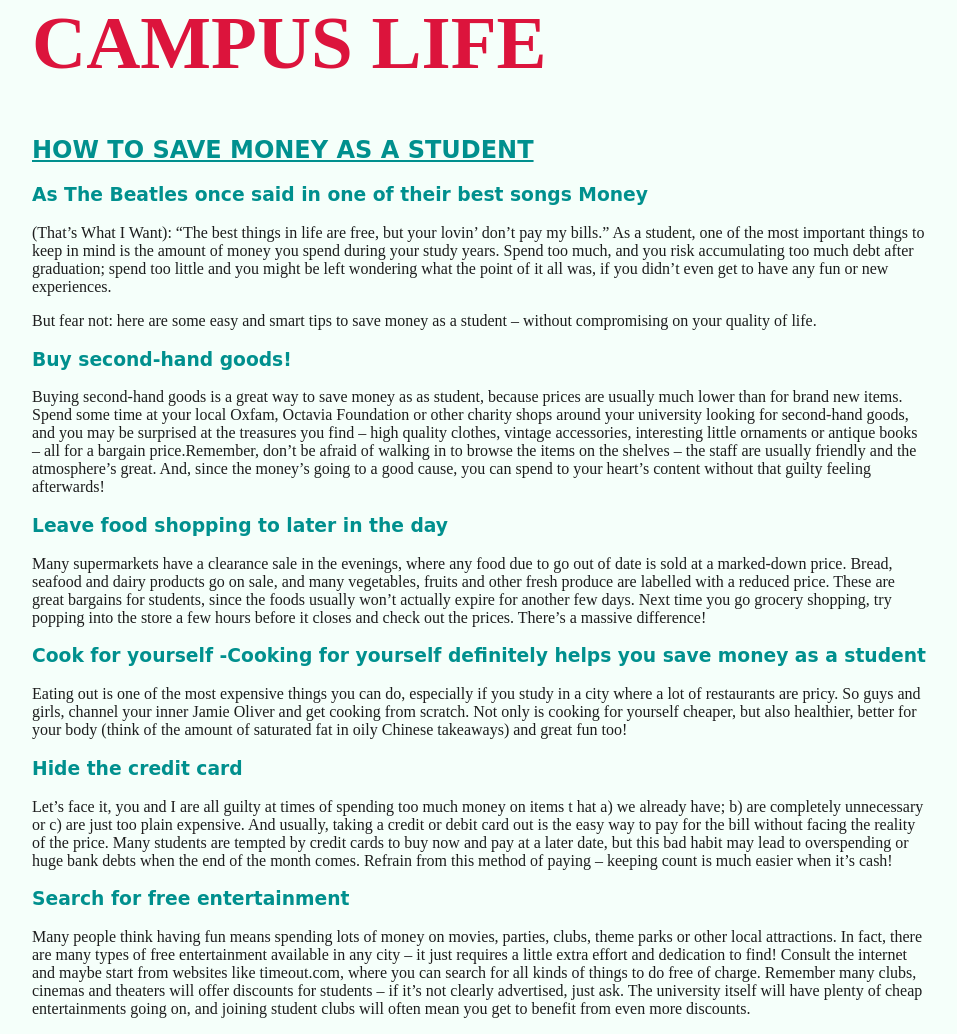
After one commit to fafieshamie/my-first-blog, a Django app: template blog/templates/blog/post1.html in a window 1280 px wide. The commit adds this page. Shown: the whole page, without its empty margins (160-1117 px from the left). Run offline with Django 3.2, Linux system fonts and the light colour scheme; the template is opened without the code that fills it, so the values that code supplies are empty.

Commit message:
Added views to create/edit blog post inside the site.

```diff
--- /dev/null
+++ b/blog/templates/blog/base.html
@@ -0,0 +1,3 @@
+{% if user.is_authenticated %}
+<a href="{% url 'post_new'	%}"	class="top-menu"><span class="glyphicon glyphicon-plus"></span></a>
+{% endif %}
--- /dev/null
+++ b/blog/templates/blog/post1.html
@@ -0,0 +1,57 @@
+<html>
+<head>
+<link rel="stylesheet" href="static/css/blog.css">
+
+<title>CAMPUS LIFE</title>
+</head>
+<body>
+	<div>
+	<h1>CAMPUS LIFE</h1>
+	</div>
+	<h2><a	href="post_list.html">HOW TO SAVE MONEY AS A STUDENT</a></h2>
+		<h3>As The Beatles once said in one of their best songs Money </h3>
+		<p>(That’s What I Want): “The best things in life are free, but your lovin’ don’t pay my bills.”
+		As a student, one of the most important things to keep in mind is the amount of money you spend
+		during your study years. Spend too much, and you risk accumulating too much debt after graduation;
+		spend too little and you might be left wondering what the point of it all was, if you didn’t even get
+		to have any fun or new experiences.</p>
+
+       <p>But fear not: here are some easy and smart tips to save money as a student – without compromising on your quality of life.</p>
+		<h3> Buy second-hand goods!</h3>
+		<p>Buying second-hand goods is a great way to save money as as student,
+		because prices are usually much lower than for brand new items. Spend some time at your local Oxfam,
+		Octavia Foundation or other charity shops around your university looking for second-hand goods, and you may
+		be surprised at the treasures you find – high quality clothes, vintage accessories, interesting little ornaments
+		or antique books – all for a bargain price.Remember, don’t be afraid of walking in to browse the items on the shelves –
+		the staff are usually friendly and the atmosphere’s great. And, since the money’s going to a good cause, you can spend to
+		your heart’s content without that guilty feeling afterwards!</p>
+
+		<h3>Leave food shopping to later in the day</h3>
+		<p>Many supermarkets have a clearance sale in the evenings, where any
+		food due to go out of date is sold at a marked-down price. Bread, seafood and dairy products go on sale, and many
+		vegetables, fruits and other fresh produce are labelled with a reduced price. These are great bargains for students,
+		since the foods usually won’t actually expire for another few days. Next time you go grocery shopping, try popping into
+		the store a few hours before it closes and check out the prices. There’s a massive difference! </p>
+
+		<h3>Cook for yourself -Cooking for yourself definitely helps you save money as a student</h3>
+       <p>		Eating out is one of the
+		most expensive things you can do, especially if you study in a city where a lot of restaurants are pricy. So guys and
+		girls, channel your inner Jamie Oliver and get cooking from scratch. Not only is cooking for yourself cheaper, but also
+		healthier, better for your body (think of the amount of saturated fat in oily Chinese takeaways) and great fun too!</p>
+
+        <h3> Hide the credit card</h3>
+		<p>Let’s face it, you and I are all guilty at times of spending too much money on items t
+		hat a) we already have; b) are completely unnecessary or c) are just too plain expensive. And usually, taking a credit
+		or debit card out is the easy way to pay for the bill without facing the reality of the price. Many students are tempted
+		by credit cards to buy now and pay at a later date, but this bad habit may lead to overspending or huge bank debts when the
+		end of the month comes. Refrain from this method of paying – keeping count is much easier when it’s cash!</p>
+
+		<h3> Search for free entertainment</h3>
+		<p>Many people think having fun means spending lots of money on movies, parties, clubs,
+		theme parks or other local attractions. In fact, there are many types of free entertainment available in any city –
+		it just requires a little extra effort and dedication to find! Consult the internet and maybe start from websites like
+		timeout.com, where you can search for all kinds of things to do free of charge. Remember many clubs, cinemas and theaters
+		will offer discounts for students – if it’s not clearly advertised, just ask. The university itself will have plenty of cheap
+		entertainments going on, and joining student clubs will often mean you get to benefit from even more discounts.</p>
+</body>
+</html>
--- /dev/null
+++ b/blog/templates/blog/post_detail.html
@@ -0,0 +1,3 @@
+{% if user.is_authenticated %}
+	<a class=" btn btn-default" href="% url 'post_edit' pk=post.pk %}"><span class="glyphicon-pencil"></span></a>
+{% endif %}
--- /dev/null
+++ b/blog/templates/blog/static/css/blog.css
@@ -0,0 +1,58 @@
+html body{
+	background-color:#F5FFFA;
+	color: #1d1d1d;
+	width:70% ;
+	margin:auto;
+
+}
+h1 {
+	color:#DC143C;
+	margin-top:	0;
+
+	font-size:75px;
+
+	}
+a{
+	color:#828282;
+
+
+	}
+
+.page-header h1,.page-header h1	a,.page-header	h1	a:visited, .page-header	h1	a:active{
+	color:	#ffffff;
+	font-size:	36pt;
+	text-decoration:none;
+	}
+.content{
+	margin-left:40px;
+	}
+h2 a,	h3 a,h3,	h4 a{
+
+	font-family:'Lobster',cursive;
+	color:#00908E;
+	}
+ul {
+	color:#828282;
+
+
+	}
+.save{
+	float:	right;
+	}
+.post-form	textarea,.post-form	input{
+	width:	60%;
+	}
+.top-menu,.top-menu:hover,.top-menu:visited	{
+	color:	#ffffff;
+	float:	right;
+	font-size:	26pt;
+	margin-right:20px;
+	}
+ul p{
+color: #1d1d1d;
+
+
+ }
+.post h2 a,.post h2	a:visited{
+	color:	#000000;
+	}
--- a/blog/urls.py
+++ b/blog/urls.py
@@ -1,6 +1,9 @@
 from django.urls import path
-from . import views
+from .import views
 
 urlpatterns = [
-    path('', views.post_list, name='post_list'),
+    path('', views.fileView, name='post_list'),
+    path('post/<int:pk>/',views.post_detail, name='post_detail'),
+    path('post/new/', views.post_new, name='post_new'),
+
     ]
```
Also changed, not shown: blog/forms.py (added, +8 -0 lines), blog/templates/blog/post2.html (added, +54 -0 lines), blog/templates/blog/post3.html (added, +20 -0 lines), blog/templates/blog/post_list.html (+41 -48 lines), blog/views.py (+60 -2 lines), 4 other files.
